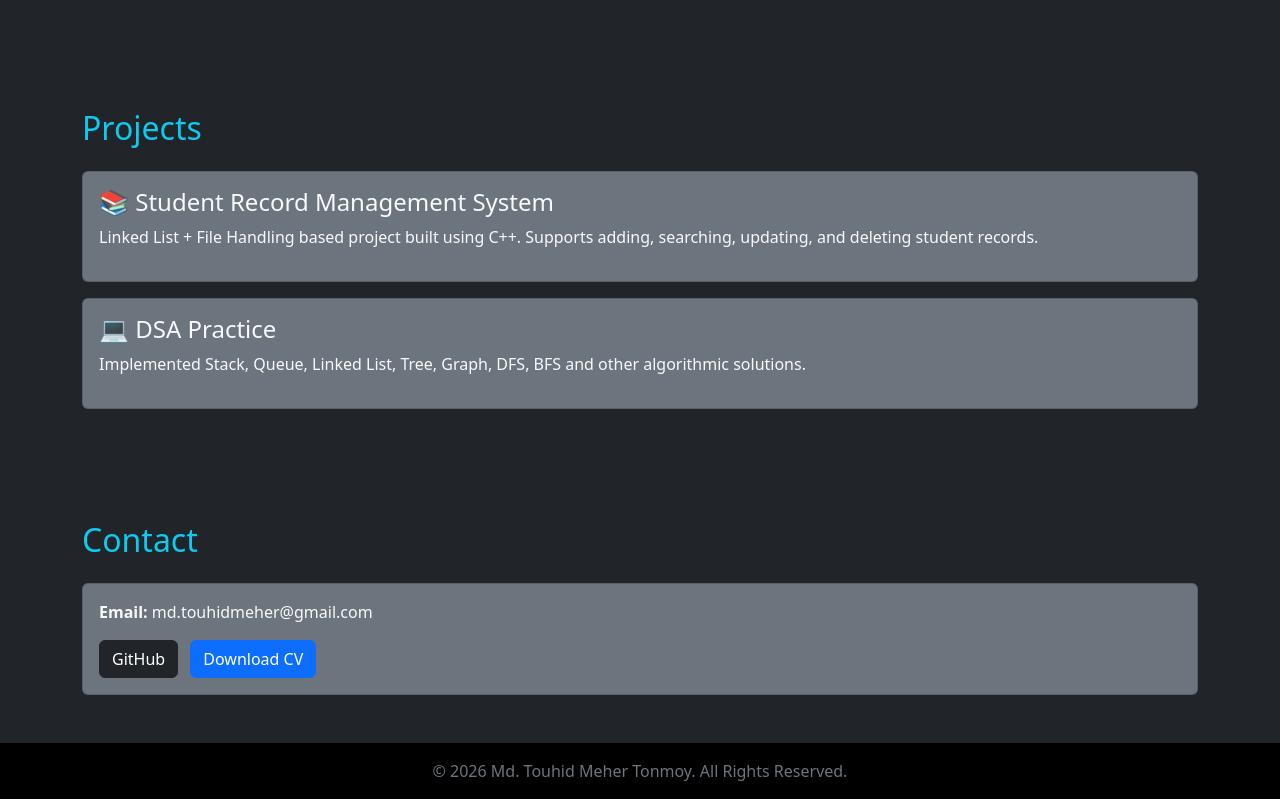
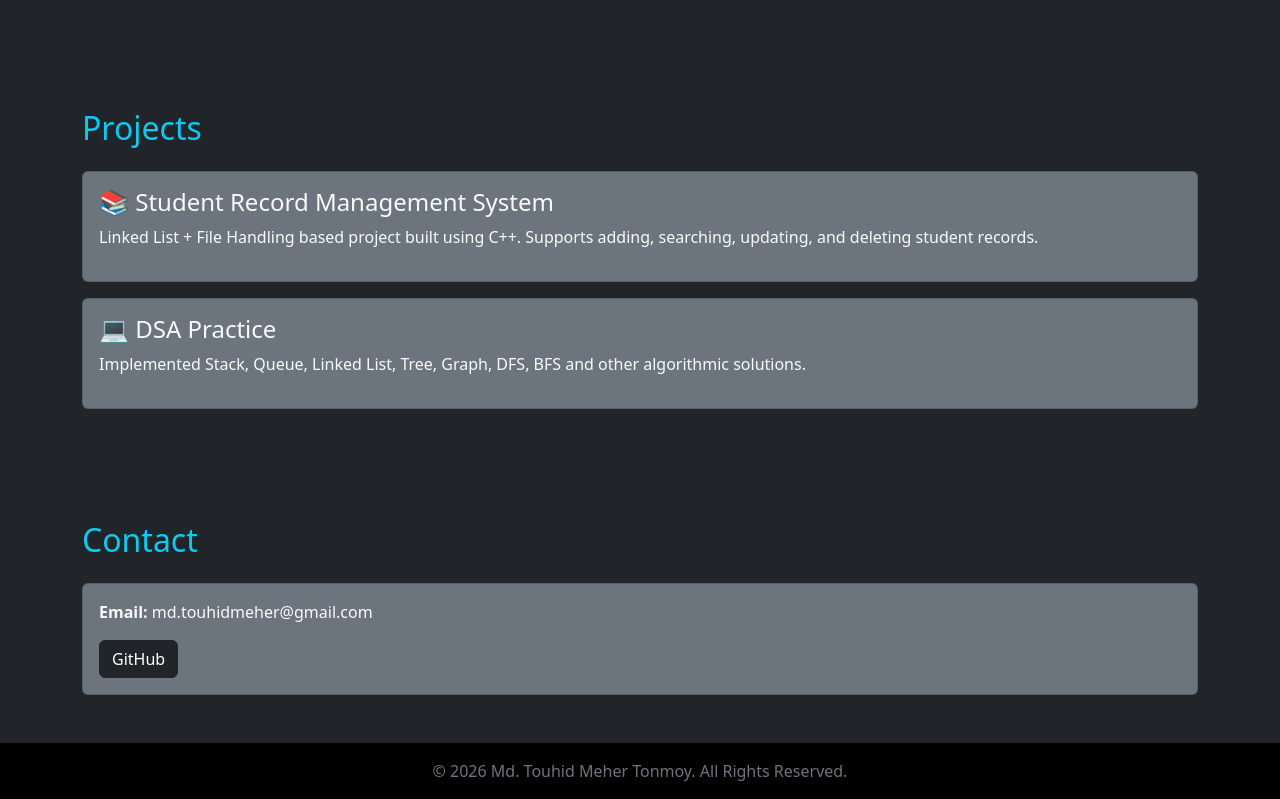
Before and after one commit to mdtouhidmeher611/mdtouhidmeher611.github.io, a plain HTML site: page index.html in a window 1280 px wide. Shown: the part 957-1756 px from the top of the page. Drawn offline with nearby package versions, Linux system fonts and the light colour scheme.

Commit message:
puss in boots

```diff
--- a/index.html
+++ b/index.html
@@ -127,12 +127,6 @@
                 class="btn btn-dark me-2">
                 GitHub
             </a>
-
-            <a href="cv.pdf"
-            target="_blank"
-            class="btn btn-primary">
-            Download CV
-        </a>
     </div>
 </div>
 </section>
```
